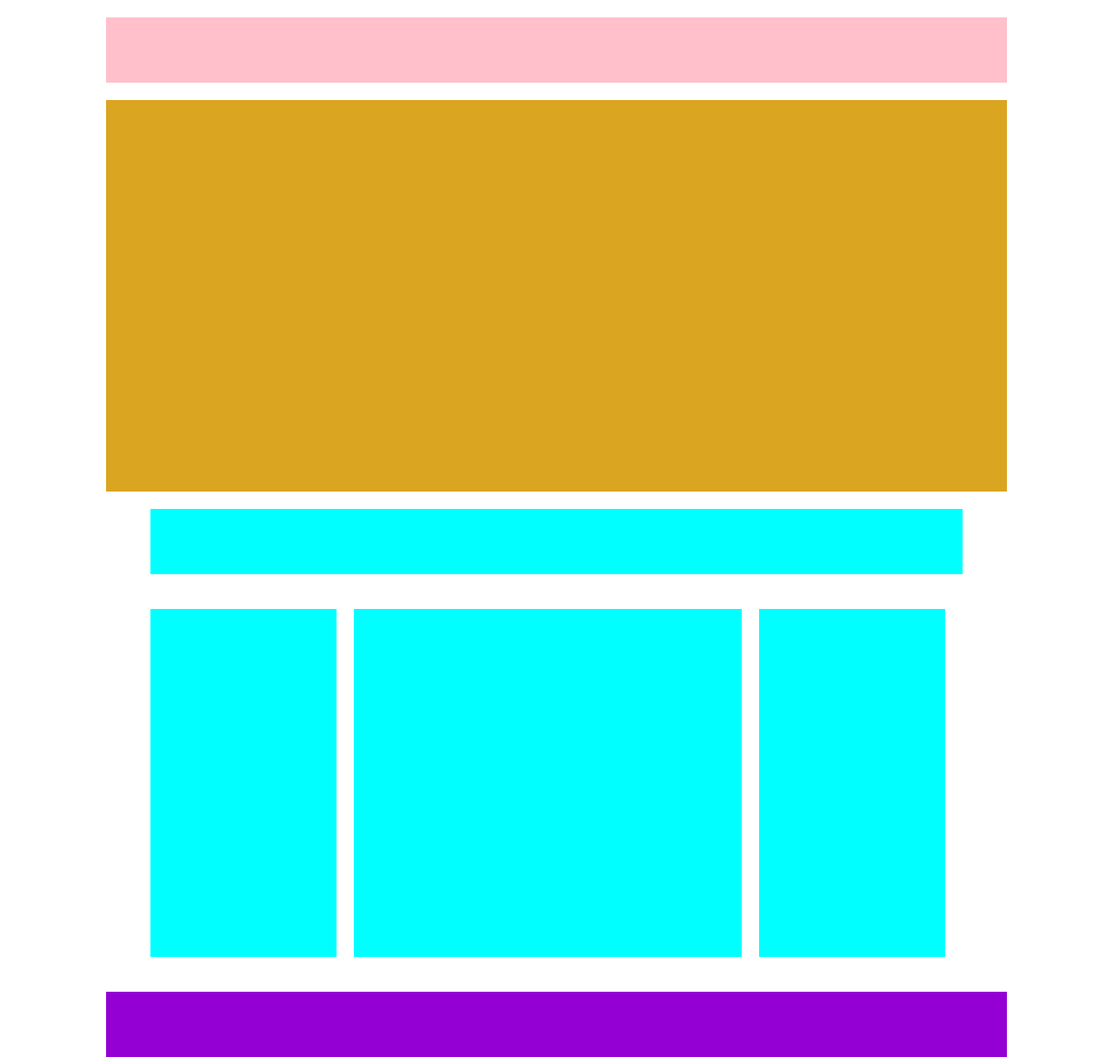
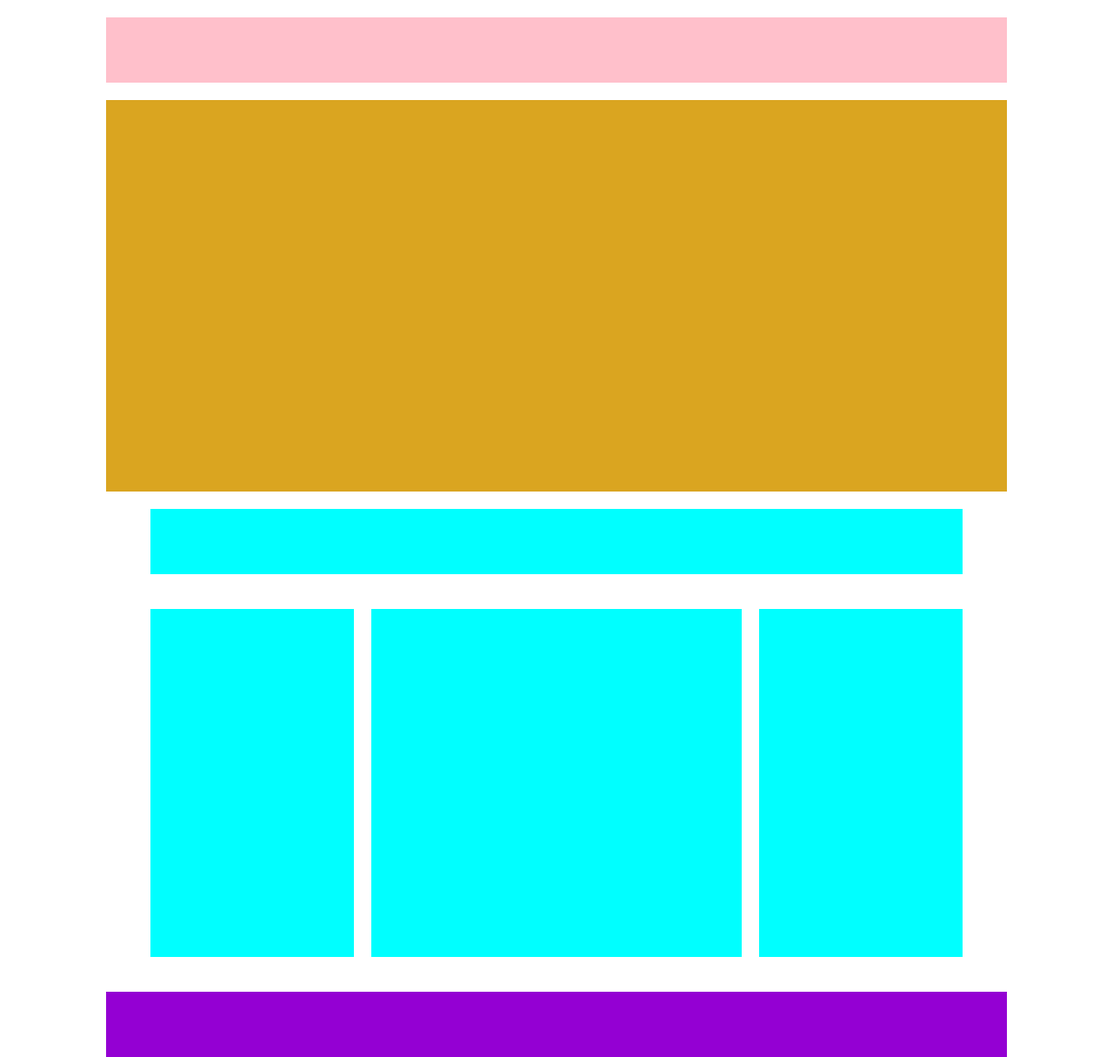
Before and after one commit to Narresx/htmlcss-struttura-wp, a plain HTML site: page index.html in a window 1280 px wide. Shown: the whole page at 87% size. Drawn offline with Linux system fonts and the light colour scheme.

Commit message:
better-version

```diff
--- a/style.css
+++ b/style.css
@@ -54,7 +54,7 @@ div{
 
 .left-box{
     float: left;
-    width: calc(25% - 20px);
+    width: 25%;
     height: 400px;
     margin-top: 20px;
     margin-right: 20px;
@@ -64,7 +64,7 @@ div{
 
 .middle-box{
     float: left;
-    width: calc(50% - 20px);
+    width: calc(50% - 40px);
     height: 400px;
     margin-top: 20px;
     margin-bottom: 20px;
@@ -73,7 +73,7 @@ div{
 
 .right-box{
     float: left;
-    width: calc(25% - 20px);
+    width: 25%;
     height: 400px;
     margin-top: 20px;
     margin-left: 20px;
```
Also changed, not shown: index.html (indentation only).
